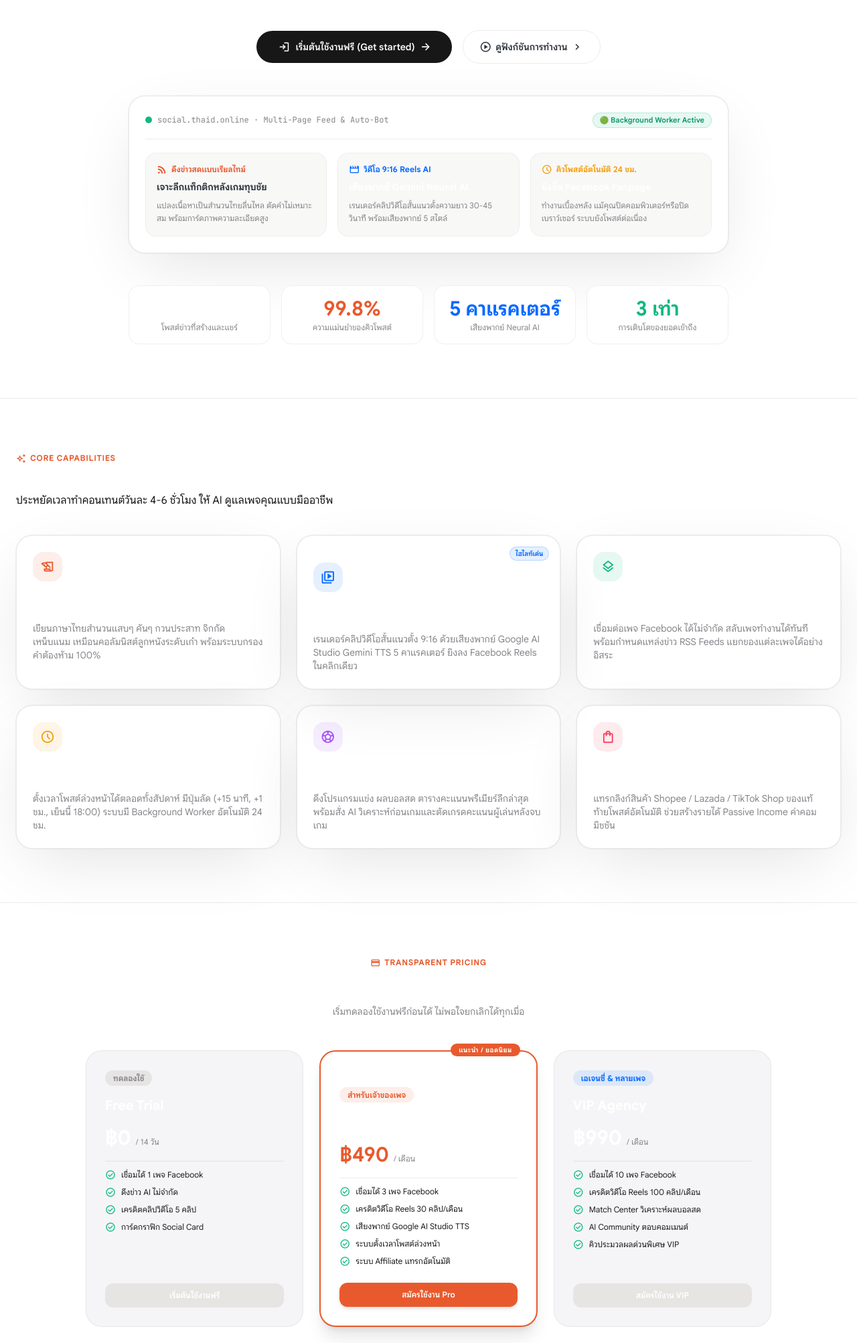
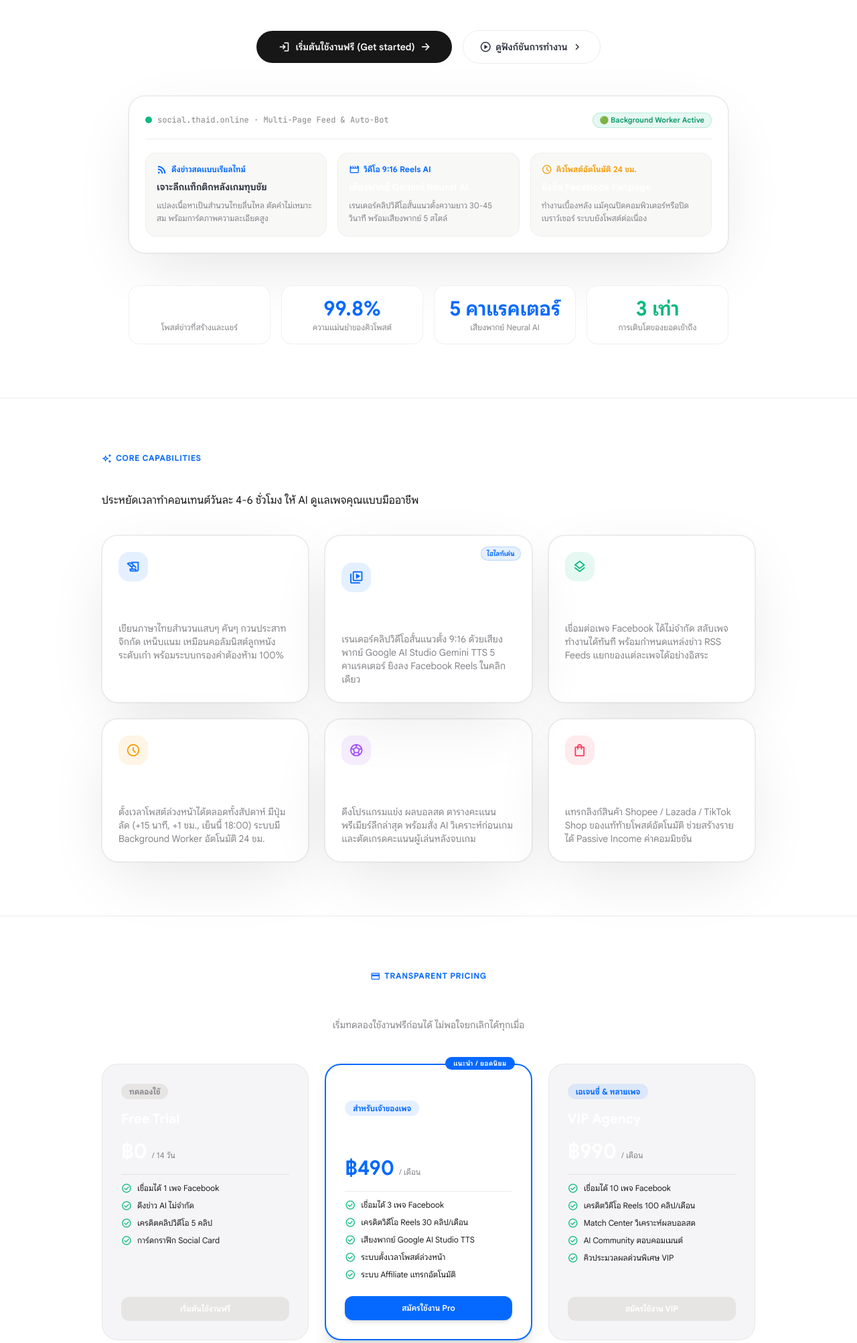
Before and after one commit to iamjotaki/thaid-social-poster, a Flask app: page / in a window 1280 px wide. Shown: the part 513-2518 px from the top of the page at 67% size. Run offline with Flask 3, Linux system fonts and the light colour scheme; some libraries are stand-ins or nearby versions.

Commit message:
Standardize universal max-w-5xl width and unified black pill button design system

```diff
--- a/templates/landing.html
+++ b/templates/landing.html
@@ -46,9 +46,9 @@
                 extend: {
                     colors: {
                         'apple-subtle': '#f5f5f7',
-                        'apple-coral': '#e85a2d',
-                        'apple-coral-hover': '#d64f24',
-                        'apple-coral-light': '#fef2ee',
+                        'apple-coral': '#0569ff',
+                        'apple-coral-hover': '#0050d0',
+                        'apple-coral-light': '#eff6ff',
                         'apple-blue': '#0569ff',
                         'apple-space': '#1d1d1f',
                         'apple-titanium': '#86868b',
@@ -137,7 +137,7 @@
     <!-- 2. HERO SECTION (APPLE BENTO BANNER)                     -->
     <!-- ======================================================== -->
     <section class="relative pt-28 md:pt-36 pb-20 px-4 text-center overflow-hidden border-b border-black/[0.08]">
-        <div class="max-w-[1400px] mx-auto px-4 sm:px-6 relative z-10 text-center">
+        <div class="max-w-5xl mx-auto px-4 sm:px-6 relative z-10 text-center">
 
             <div class="inline-flex items-center gap-2 px-3 py-1 rounded-full bg-stone-50 border border-black/[0.08] shadow-xs text-xs font-semibold mb-6">
                 <span class="w-2 h-2 rounded-full bg-emerald-500 animate-pulse"></span>
@@ -247,7 +247,7 @@
     <!-- ======================================================== -->
     <!-- 3. FEATURES BENTO GRID                                  -->
     <!-- ======================================================== -->
-    <section id="features" class="py-14 sm:py-20 max-w-[1400px] w-full mx-auto px-4 sm:px-6">
+    <section id="features" class="py-14 sm:py-20 max-w-5xl w-full mx-auto px-4 sm:px-6">
         <div class="max-w-2xl mb-10">
             <div class="inline-flex items-center gap-1.5 text-xs font-bold text-apple-coral uppercase tracking-wider mb-1">
                 <span class="material-symbols-outlined text-[15px]">auto_awesome</span>
@@ -335,7 +335,7 @@
     <!-- 4. PRICING SECTION                                      -->
     <!-- ======================================================== -->
     <section id="pricing" class="py-14 sm:py-20 border-t border-black/[0.08] bg-white dark:bg-white">
-        <div class="max-w-[1400px] w-full mx-auto px-4 sm:px-6">
+        <div class="max-w-5xl w-full mx-auto px-4 sm:px-6">
             <div class="text-center max-w-2xl mx-auto mb-12">
                 <div class="inline-flex items-center gap-1.5 text-xs font-bold text-apple-coral uppercase tracking-wider mb-1">
                     <span class="material-symbols-outlined text-[15px]">credit_card</span>
@@ -455,7 +455,7 @@
     <!-- 6. THAID MASTER EDITORIAL FOOTER                         -->
     <!-- ======================================================== -->
     <footer class="mt-auto border-t border-black/[0.08] bg-[#fafafa] py-16 px-4 sm:px-6">
-        <div class="max-w-7xl mx-auto flex flex-col md:flex-row items-center justify-between gap-8">
+        <div class="max-w-5xl mx-auto flex flex-col md:flex-row items-center justify-between gap-8">
             <div class="flex flex-col items-center md:items-start gap-2">
                 <div class="flex items-center gap-2">
                     <div class="w-6 h-6 rounded-lg bg-[#2b313b] flex items-center justify-center text-white">
```
